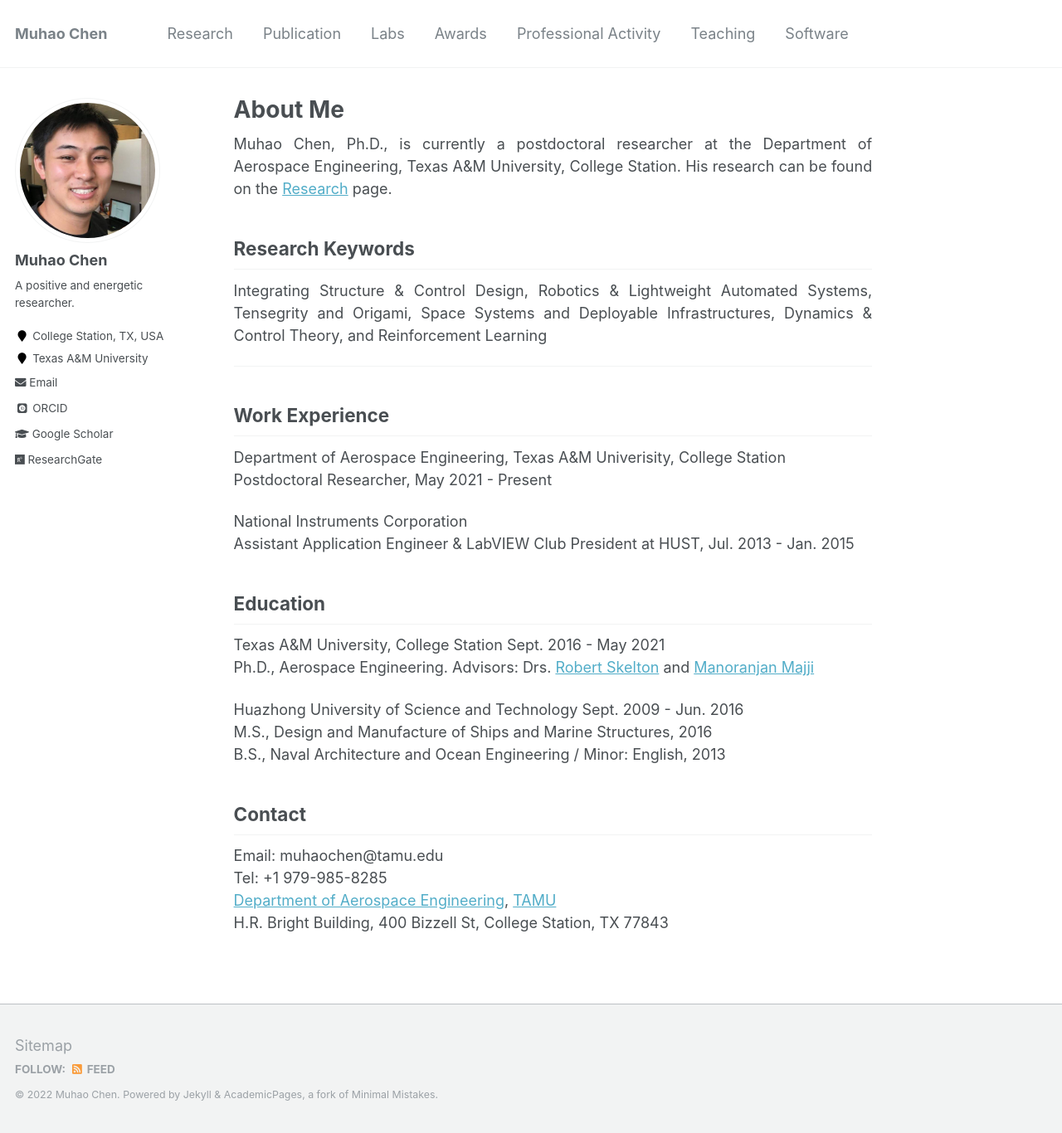
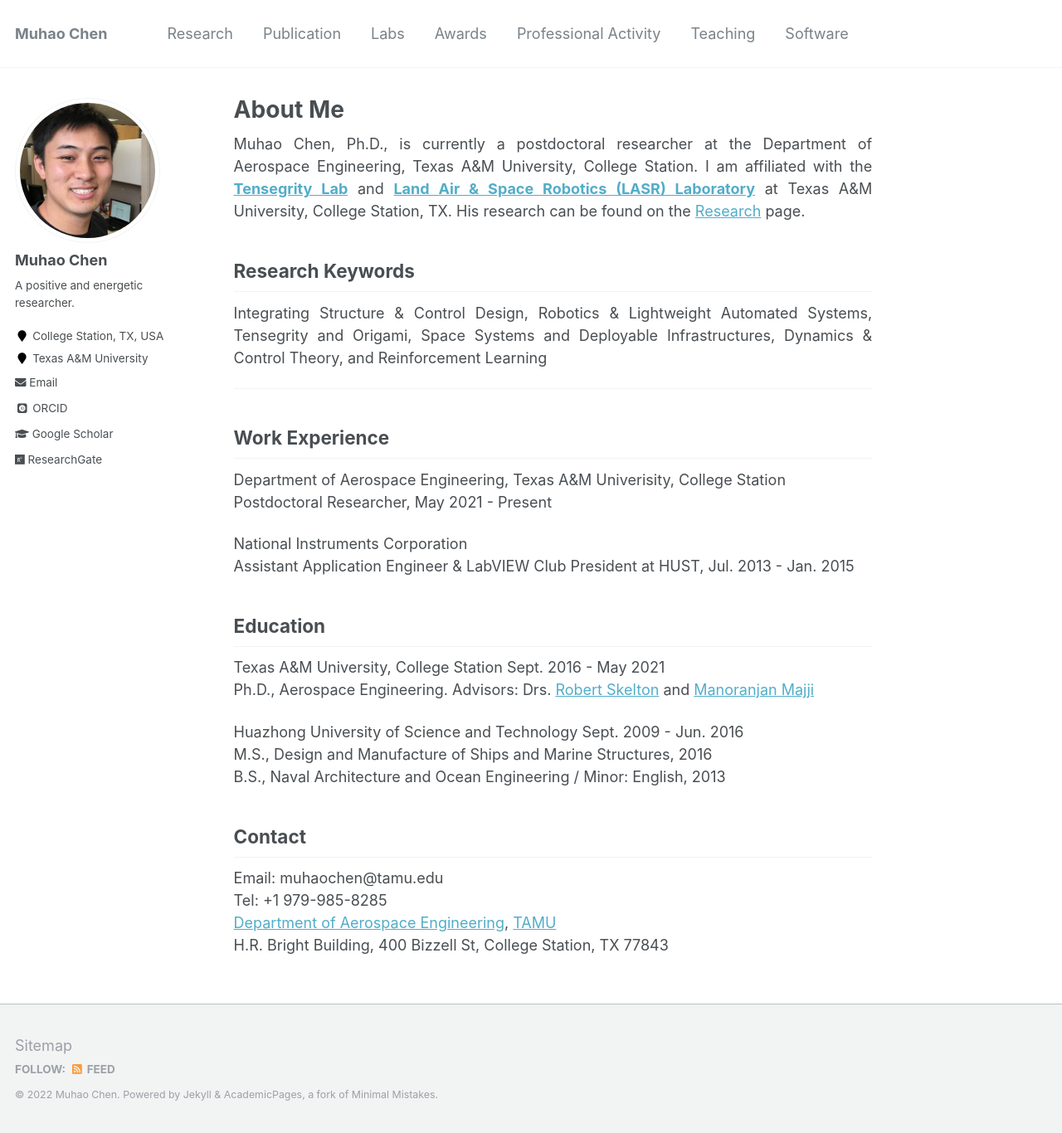
Before and after one commit to Muhao-Chen/muhao-chen.github.io, a Jekyll site: the page built from _pages/about.md, in a window 1280 px wide and 1366 px high. Shown: the whole window at 83% size. Built offline with Jekyll 4.4.1, drawn with Linux system fonts in a browser that asks for light colours; some web fonts are replaced.

Commit message:
Update about.md

```diff
--- a/_pages/about.md
+++ b/_pages/about.md
@@ -13,7 +13,7 @@ toc: true
 
 
 <!--<div style="text-align: justify">  </div> -->
-Muhao Chen, Ph.D., is currently a postdoctoral researcher at the Department of Aerospace Engineering, Texas A&M University, College Station. His research can be found on the [Research](https://muhao-chen.github.io/research/) page.
+Muhao Chen, Ph.D., is currently a postdoctoral researcher at the Department of Aerospace Engineering, Texas A&M University, College Station. I am affiliated with the **[Tensegrity Lab](https://bobskelton.github.io/)** and **[Land Air & Space Robotics (LASR) Laboratory](https://lasr.tamu.edu/)** at Texas A&M University, College Station, TX. His research can be found on the [Research](https://muhao-chen.github.io/research/) page.
 
 ## Research Keywords
 Integrating Structure & Control Design, Robotics & Lightweight Automated Systems, Tensegrity and Origami, Space Systems and Deployable Infrastructures, Dynamics & Control Theory, and Reinforcement Learning
```
